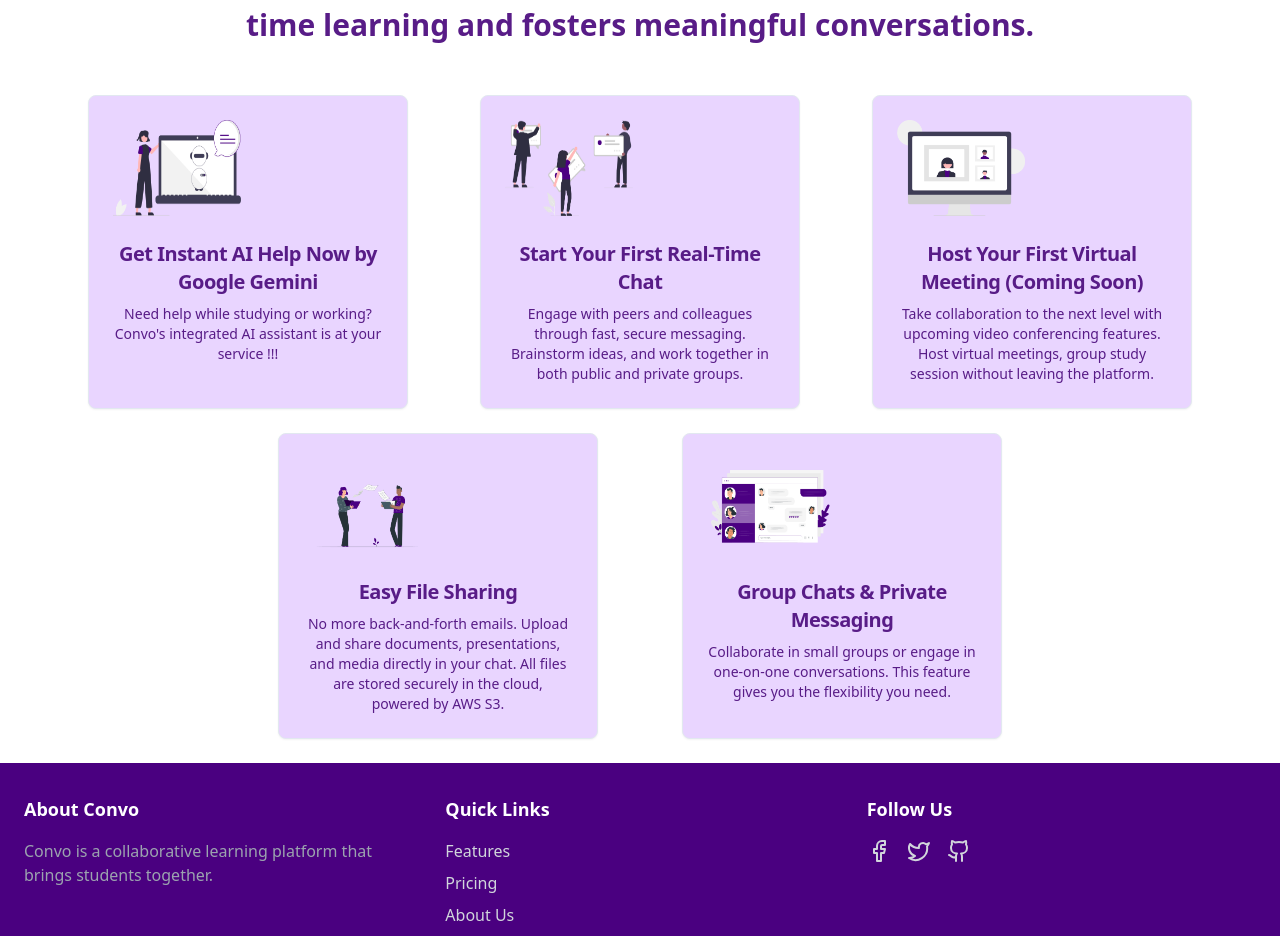
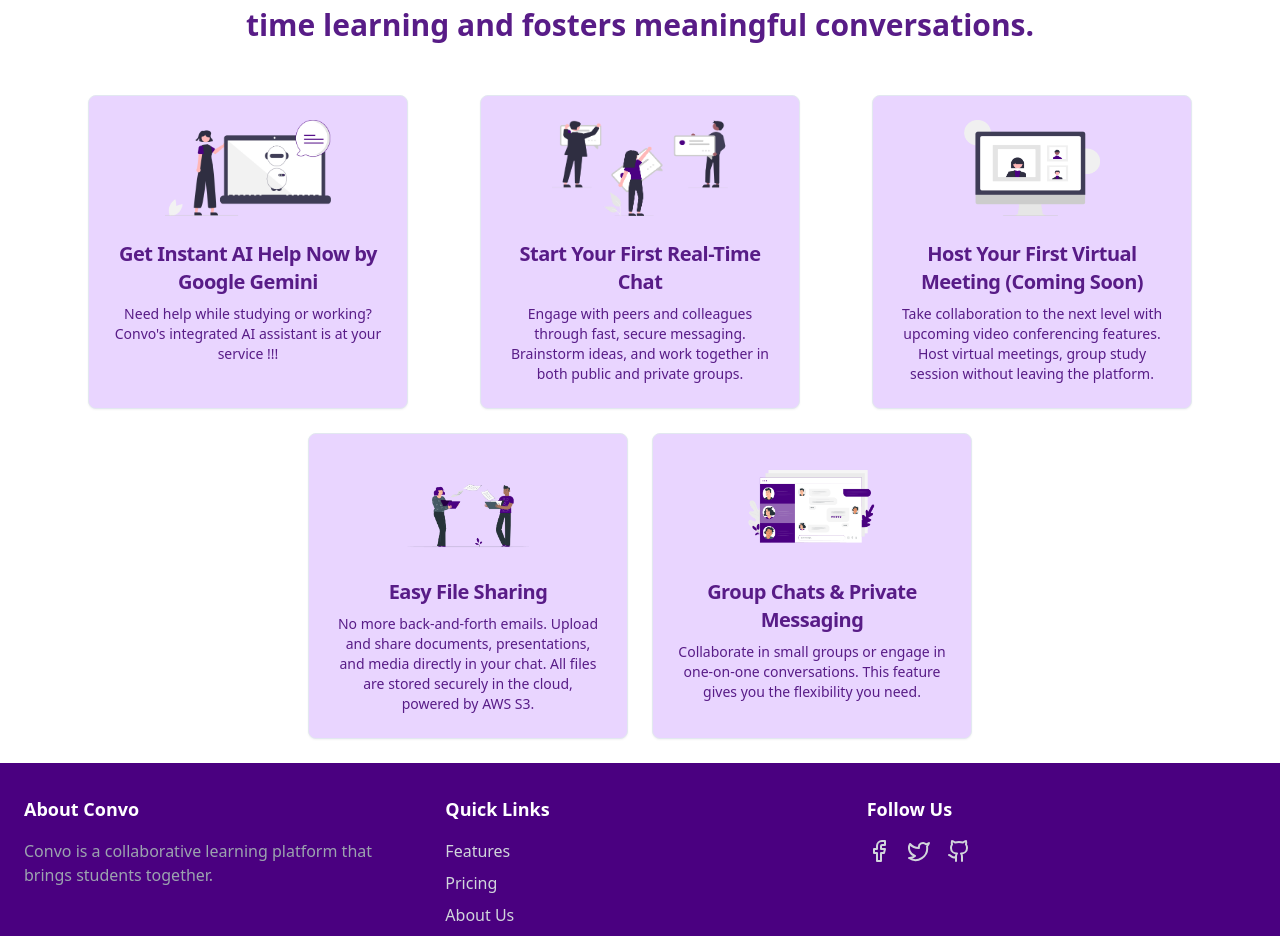
Before and after one commit to athulya4044/Convo, a React (Vite) app in the folder client/: page / in a window 1280 px wide. Shown: the part 742-1678 px from the top of the page. Built offline with nearby package versions, Linux system fonts and the light colour scheme.

Commit message:
fixed bugs in home screen

```diff
--- a/client/src/pages/index.jsx
+++ b/client/src/pages/index.jsx
@@ -60,7 +60,7 @@ const Home = () => {
       <section className="grid grid-cols-1 sm:grid-cols-2 lg:grid-cols-3 gap-6 mt-12 max-w-6xl mx-auto">
         <Card className="bg-purple-200 max-w-xs mx-auto">
           <CardHeader className="flex justify-center">
-            <img src={ai} alt="AI Help" className="w-32 h-24" />
+            <img src={ai} alt="AI Help" className="w-30 h-24 mx-auto" />
           </CardHeader>
           <CardContent className="text-center">
             <CardTitle className="text-xl font-semibold text-purple-900">
@@ -74,7 +74,7 @@ const Home = () => {
 
         <Card className="bg-purple-200 max-w-xs mx-auto">
           <CardHeader className="flex justify-center">
-            <img src={realtime} alt="Real Time Chat" className="w-32 h-24" />
+            <img src={realtime} alt="Real Time Chat" className="w-30 h-24 mx-auto" />
           </CardHeader>
           <CardContent className="text-center text-purple-900">
             <CardTitle className="text-xl font-semibold text-purple-900">
@@ -88,7 +88,7 @@ const Home = () => {
 
         <Card className="bg-purple-200 max-w-xs mx-auto">
           <CardHeader className="flex justify-center">
-            <img src={videocall} alt="Virtual Meeting" className="w-32 h-24" />
+            <img src={videocall} alt="Virtual Meeting" className="w-30 h-24 mx-auto" />
           </CardHeader>
           <CardContent className="text-center">
             <CardTitle className="text-xl font-semibold text-purple-900">
@@ -100,10 +100,10 @@ const Home = () => {
           </CardContent>
         </Card>
 
-        <div className="lg:col-span-3 flex justify-center mt-6 gap-6 lg:mt-0">
-          <Card className="bg-purple-200 max-w-xs mr-[30px]">
+        <div className="lg:col-span-3 flex justify-center gap-6">
+          <Card className="bg-purple-200 max-w-xs">
             <CardHeader className="flex justify-center">
-              <img src={fileshare} alt="File Sharing" className="w-32 h-24" />
+              <img src={fileshare} alt="File Sharing" className="w-30 h-24 mx-auto" />
             </CardHeader>
             <CardContent className="text-center">
               <CardTitle className="text-xl font-semibold text-purple-900">
@@ -115,9 +115,9 @@ const Home = () => {
             </CardContent>
           </Card>
 
-          <Card className="bg-purple-200 max-w-xs ml-[30px]">
+          <Card className="bg-purple-200 max-w-xs">
             <CardHeader className="flex justify-center">
-              <img src={groupchat} alt="Group Chat" className="w-32 h-24" />
+              <img src={groupchat} alt="Group Chat" className="w-30 h-24 mx-auto" />
             </CardHeader>
             <CardContent className="text-center">
               <CardTitle className="text-xl font-semibold text-purple-900">
```
